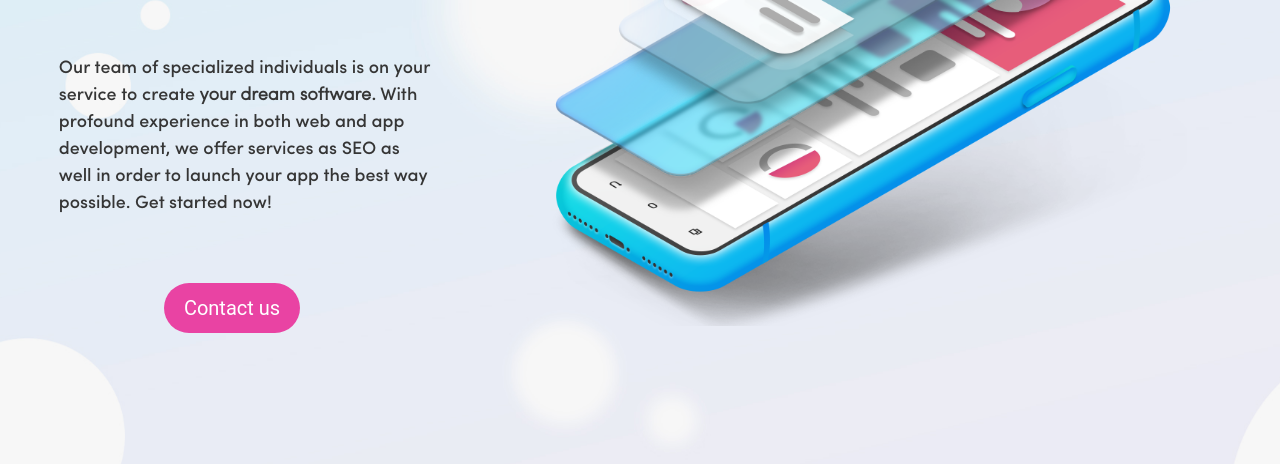
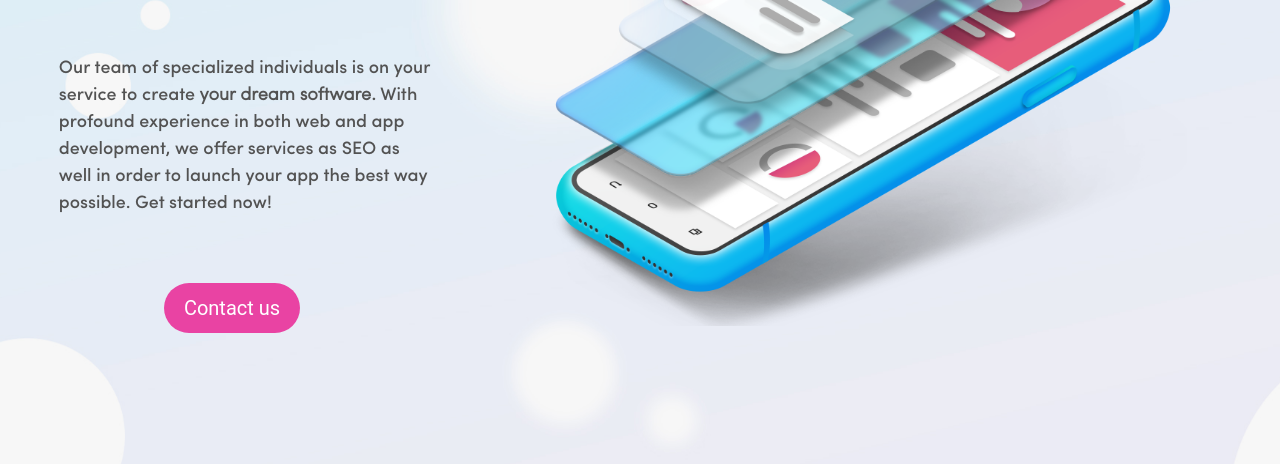
Before and after one commit to neskovicd/northsolutionswebsite, a Gatsby site: page / in a window 1280 px wide. Shown: the part 334-798 px from the top of the page. Built offline with nearby package versions, Linux system fonts and the light colour scheme; Gatsby itself is replaced by a stand-in of ours.

Commit message:
alpha buildd

```diff
--- a/src/components/ContactForm/contactElements.css
+++ b/src/components/ContactForm/contactElements.css
@@ -236,6 +236,7 @@
         border-left: none;
         border-right: none;
         border-bottom: 3px solid rgb(163, 163, 163);
+        outline:none;
     }
     .contactButton{
         width: 250px;
--- a/src/components/HeroSection/containerText.css
+++ b/src/components/HeroSection/containerText.css
@@ -47,7 +47,7 @@
     margin-left: 30px;
     padding-left: 1rem;
     margin-top: 50px;
-    color: #353535;
+    color: #525252;
     font-size: 18px;
     font-family: SofiaMedium;
 
```
